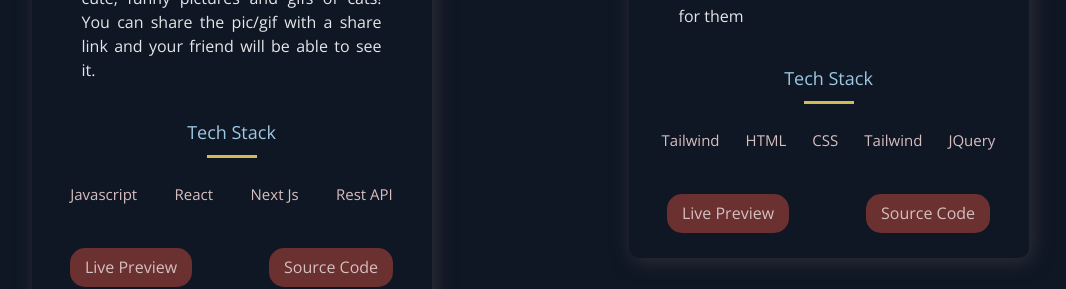
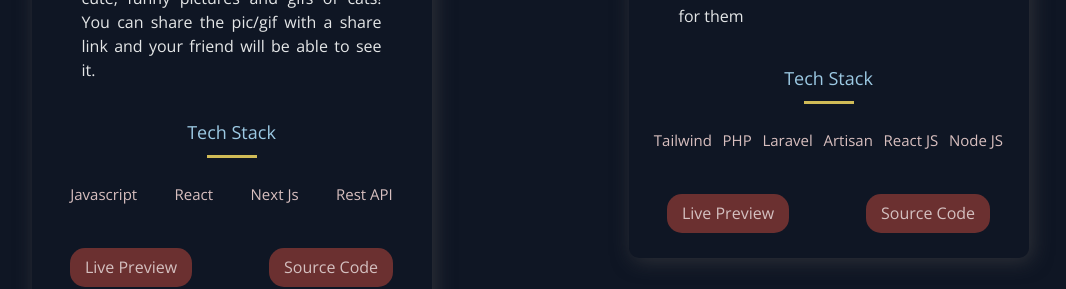
Before and after one commit to mati-farias/portfolio, a Next.js app: page / in a window 1280 px wide. Shown: the part 1780-2069 px from the top of the page, without its empty margins (110-1176 px from the left). Built offline with nearby package versions, Linux system fonts and the light colour scheme.

Commit message:
minor fixes

```diff
--- a/src/constants/constants.js
+++ b/src/constants/constants.js
@@ -12,7 +12,7 @@ export const projects = [
     title: 'Project Manager',
     description: "A complete project-manager app. You can create projects and tasks for those projects. You can assign them to different users and establish due-date for them",
     image: '/images/Dashboard-project-manager.png',
-    tags: ['Tailwind', 'HTML', 'CSS', 'Tailwind', 'JQuery'],
+    tags: ['Tailwind', 'PHP', 'Laravel', 'Artisan', 'React JS', 'Node JS'],
     source: 'https://github.com/mati-farias/project-manager',
     visit: 'https://github.com/mati-farias/project-manager',
     id: 1,
```
